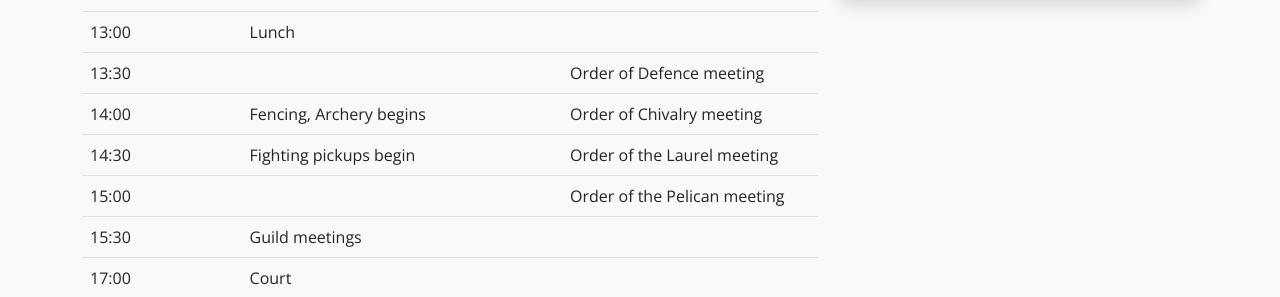
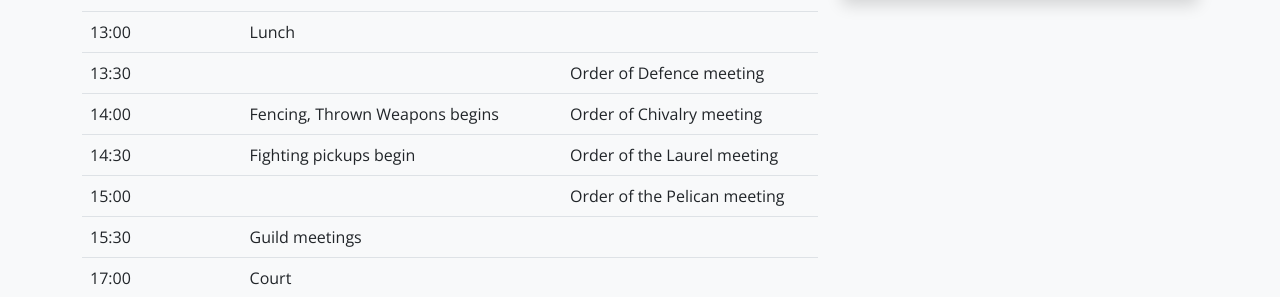
Before and after one commit to drachenwald/dun-in-mara, a Jekyll site: the page built from events/2024/crown/schedule.md, in a window 1280 px wide. Shown: the part 671-968 px from the top of the page. Built offline with Jekyll 4.4.1, drawn with Linux system fonts in a browser that asks for light colours; comment, search, counter and statistics services are not loaded.

Commit message:
remova archery

```diff
--- a/events/2024/crown/schedule.md
+++ b/events/2024/crown/schedule.md
@@ -21,10 +21,10 @@ sidebar: sidebar-crown2024
 09:30 | Armour inspection
 10:00 | Tournament
 13:00 | Lunch
-13:30 |                              |  Order of Defence meeting
-14:00 | Fencing, Archery begins      |  Order of Chivalry meeting
-14:30 | Fighting pickups begin       |  Order of the Laurel meeting
-15:00 |                              |  Order of the Pelican meeting
+13:30 |                                |  Order of Defence meeting
+14:00 | Fencing, Thrown Weapons begins |  Order of Chivalry meeting
+14:30 | Fighting pickups begin         |  Order of the Laurel meeting
+15:00 |                                |  Order of the Pelican meeting
 15:30 | Guild meetings
 17:00 | Court
 19:00 | Feast
```
